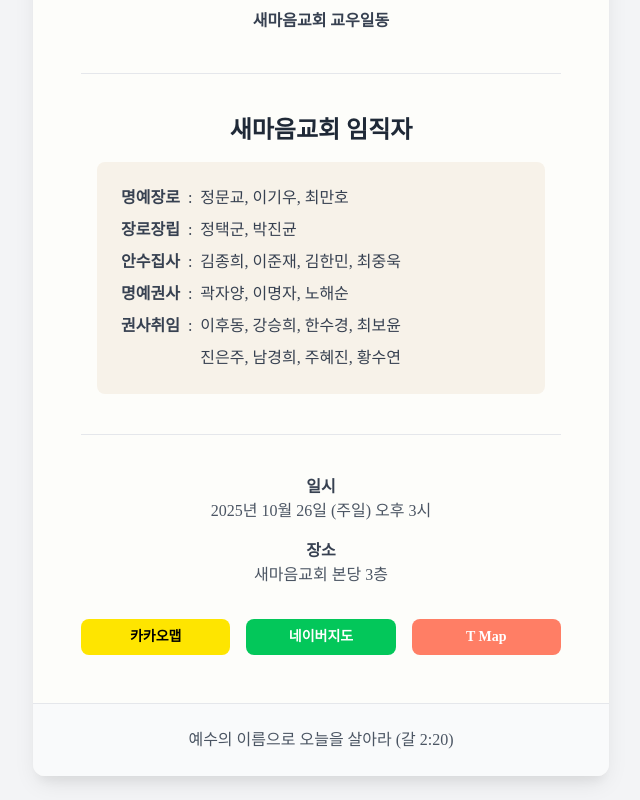
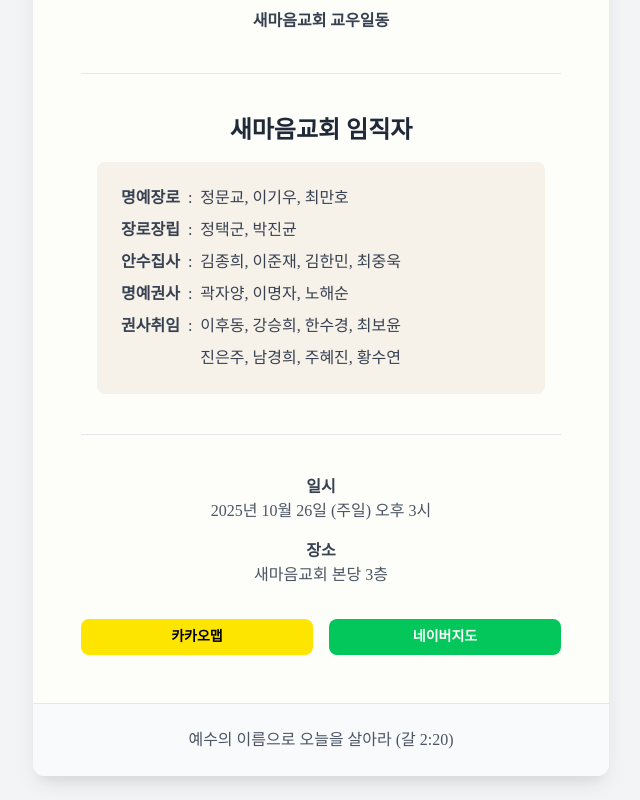
Before and after one commit to brandychoi/Invitation, a plain HTML site: page index.html in a window 1280 px wide. Shown: the part 477-1277 px from the top of the page, without its empty margins (319-959 px from the left). Drawn offline with nearby package versions, Linux system fonts and the light colour scheme.

Commit message:
Update index.html

```diff
--- a/index.html
+++ b/index.html
@@ -96,9 +96,7 @@
                 <a href="https://map.naver.com/p/search/서울 양천구 월정로 173" target="_blank" class="flex-1 text-center bg-[#03C75A] text-white py-2 px-4 rounded-lg hover:bg-green-600 transition-colors duration-300 text-sm font-bold">
                     네이버지도
                 </a>
-                <a href="https://m.tmap.co.kr/search?query=서울%20양천구%20월정로%20173" target="_blank" class="flex-1 text-center bg-[#FF7E65] text-white py-2 px-4 rounded-lg hover:bg-orange-600 transition-colors duration-300 text-sm font-bold">
-                    T Map
-                </a>
+
             </div>
 
         </div>
```
